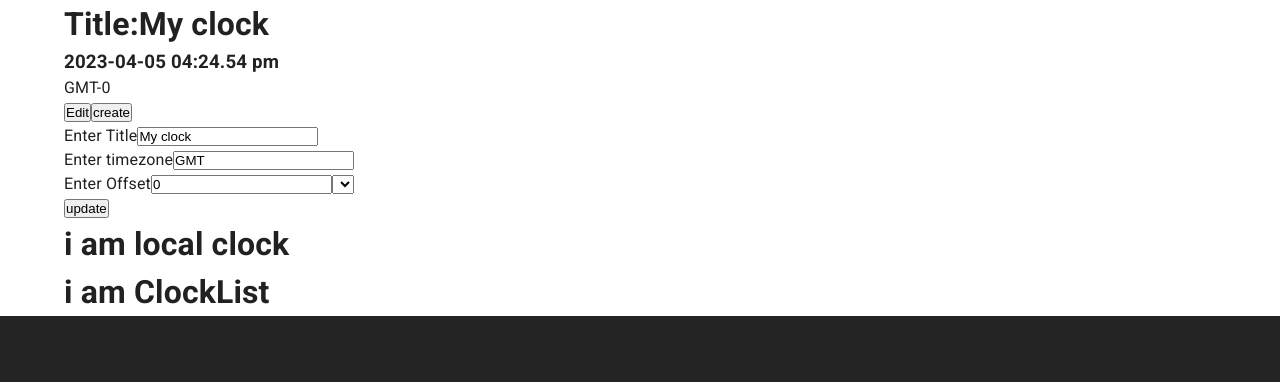
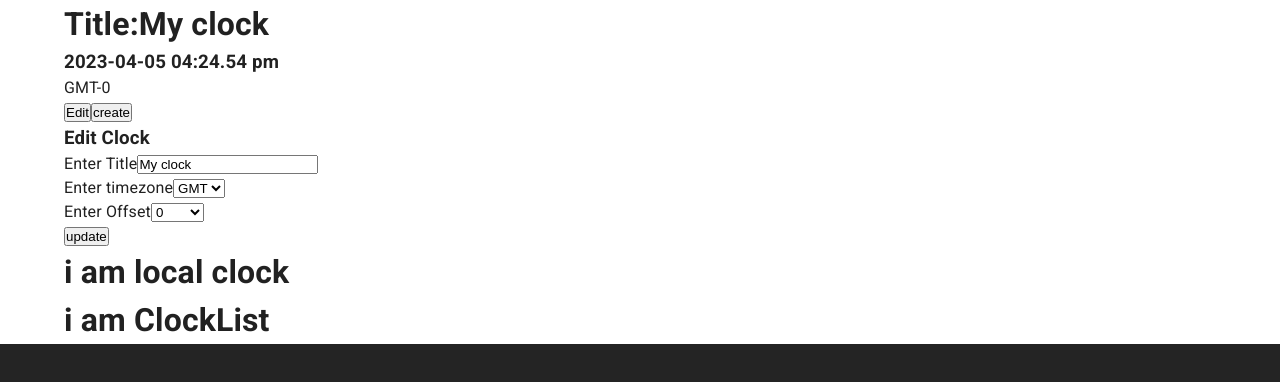
Before and after one commit to proshantosaha/track-zone, a React (Vite) app: page / in a window 1280 px wide. Both pictures are taken after a click on the button "Edit". Shown: the top 382 px of the page. Built offline with nearby package versions, Linux system fonts and the light colour scheme.

Commit message:
edit and create functionality run

```diff
--- a/src/components/shared/clock-action/index.jsx
+++ b/src/components/shared/clock-action/index.jsx
@@ -17,8 +17,11 @@ const defaultOffset = [
 
 const ClockActions = ({local = false, clock,updateClock}) =>{
     const [isEdit, setIsEdit] = useState(false)
+    const [isCreate, seIsCreate] = useState(false )
 
-
+    const handleClock =(values)=>{
+        console.log(values);
+    }
 
     return(
 
@@ -27,8 +30,10 @@ const ClockActions = ({local = false, clock,updateClock}) =>{
             {/* <h2>i am action </h2> */}
             <button onClick={()=> setIsEdit(!isEdit)}>Edit</button>
 
-            {local ? <button>create</button> : <button>delete</button>}
+            {local ? <button onClick={()=>seIsCreate(!isCreate)}>create</button> : <button>delete</button>}
             {isEdit && (
+                <>
+                <h3>Edit Clock</h3>
                     <ClockFrom
                         values={clock}
                         handleClock={updateClock}
@@ -36,6 +41,22 @@ const ClockActions = ({local = false, clock,updateClock}) =>{
                         edit={true}
 
                     />
+                </>
+
+
+            )}
+            {isCreate && (
+                <>
+                <h3>Create a Clock</h3>
+                    <ClockFrom
+
+                        handleClock={updateClock}
+                        // title={true}
+                        // edit={true}
+
+                    />
+                </>
+
 
             )}
         </div>
@@ -56,15 +77,7 @@ export default ClockActions
 //
 //     <div>
 //          <input name='title' type='text' value={clock.title} onChange={handleChange}/>
-//          <select name="timezone" value={clock.timezone} onChange={handleChange}>
-//              <option value='GMT'>GMT</option>
-//              <option value='PST'>PST</option>
-//              <option value='EST'>EST</option>
-//              <option value='MST'>MST</option>
-//              <option value='EDT'>EDT</option>
-//              <option value='UTC'>UTC</option>
-//              <option value='BST'>BST</option>
-//          </select>
+
 
          {/* <input type="number" value={clock.offset /60} onChange={handleChange}/> */}
 
--- a/src/components/shared/clock-from/index.jsx
+++ b/src/components/shared/clock-from/index.jsx
@@ -11,7 +11,16 @@ import {getOffset} from '../../../utilis/timeZone'
 //     offset:0,
 // }
 
-const ClockFrom = ({values, handleClock, title=true, edit=false}) =>{
+const ClockFrom = ({
+     values={
+        title:'',
+        timezone:'',
+        offset:'',
+        },
+            handleClock,
+            title=true,
+            edit=false}) =>{
+
     const [formValues,setFormValues] = useState({...values})
 
 
@@ -30,7 +39,7 @@ const ClockFrom = ({values, handleClock, title=true, edit=false}) =>{
 
     const handleSubmit = (e) =>{
         e.preventDefault()
-        handleClock(formValues )
+        handleClock(formValues);
     }
     return(
         <form onSubmit={handleSubmit}>
@@ -42,45 +51,46 @@ const ClockFrom = ({values, handleClock, title=true, edit=false}) =>{
                     id="title"
                     value={formValues.title}
                     onChange={handleChange}
-                     disabled={!title}
+
+
                  />
             </div>
 
 
             <div>
                 <label htmlFor="timezone">Enter timezone</label>
-                <input
-                    type="text"
+                 <select
                     name="timezone"
-                    id="timezone"
                     value={formValues.timezone}
                     onChange={handleChange}
+                    >
 
-                 />
+                    <option value='GMT'>GMT</option>
+                    <option value='PST'>PST</option>
+                    <option value='EST'>EST</option>
+                    <option value='MST'>MST</option>
+                    <option value='EDT'>EDT</option>
+                    <option value='UTC'>UTC</option>
+                    <option value='BST'>BST</option>
+                </select>
             </div>
 
             {(formValues.timezone === 'GMT' || formValues.timezone === 'UTC')
             &&(
                 <div>
                     <label htmlFor="offset">Enter Offset</label>
-                    <input
-                        type="text"
-                        name="offset"
-                        id="offset"
-                        value={formValues.offset}
-                        onChange={handleChange}
-
-                    />
 
                     <select
-                        name='offset'
-                        value={formValues.offset/60}
-                        onChange={handleChange}>
-
+                      name="offset"
+                      id="offset"
+                      value={formValues.offset/60}
+                      onChange={handleChange}
+                    >
                         {getOffset().map((offset)=>(
                             <option
                                 key={offset}
                                 value={offset}>
+                                    {offset }
 
                             </option>
                         ))}
--- /dev/null
+++ b/src/constants/timeZone.js
@@ -0,0 +1,12 @@
+export const TIMEZONE_OFFSET = {
+    GMT:0,
+    UTC:0,
+    EST: -4 * 60,
+    EDT: -4 * 60,
+    BST: 1 * 60,
+    MST: -6 * 60,
+}
+
+export const getTimezone =() =>{
+    return['UTC','GMT',...Object.keys(TIMEZONE_OFFSET)]
+}
--- a/src/hooks/useClock.jsx
+++ b/src/hooks/useClock.jsx
@@ -1,15 +1,9 @@
 import {useEffect, useState} from 'react';
 
 import {addMinutes} from "date-fns"
+import {TIMEZONE_OFFSET} from '../constants/timeZone'
 
 
-const TIMEZONE_OFFSET = {
-  PST: -7 * 60,
-  EST: -4 * 60,
-  EDT: -4 * 60,
-  BST: 1 * 60,
-  MST: -6 * 60,
-}
 const useClock = (timezone,offset) => {
   const [localDate,setLocalDate] = useState(null);
   const [localOffset, setLocalOffset] = useState(0)
@@ -29,7 +23,11 @@ const useClock = (timezone,offset) => {
   useEffect(()=>{
     if(utc !== null){
       if(timezone){
-        offset = TIMEZONE_OFFSET[timezone] ?? offset
+        offset =
+        ((timezone!=='UTC' ||timezone!=='GMT')&&
+        TIMEZONE_OFFSET[timezone]) ??
+        offset;
+
         const newUtc = addMinutes(utc, offset);
        setLocalDate(newUtc)
       //  find time zone
--- a/src/utilis/timeZone.jsx
+++ b/src/utilis/timeZone.jsx
@@ -4,4 +4,5 @@ export const getOffset = (start=-11.5,ending=12)=>{
         offsets.push(i)
     }
     return offsets;
+
 }
```
Lines whose indentation alone changed are shown as unchanged.
